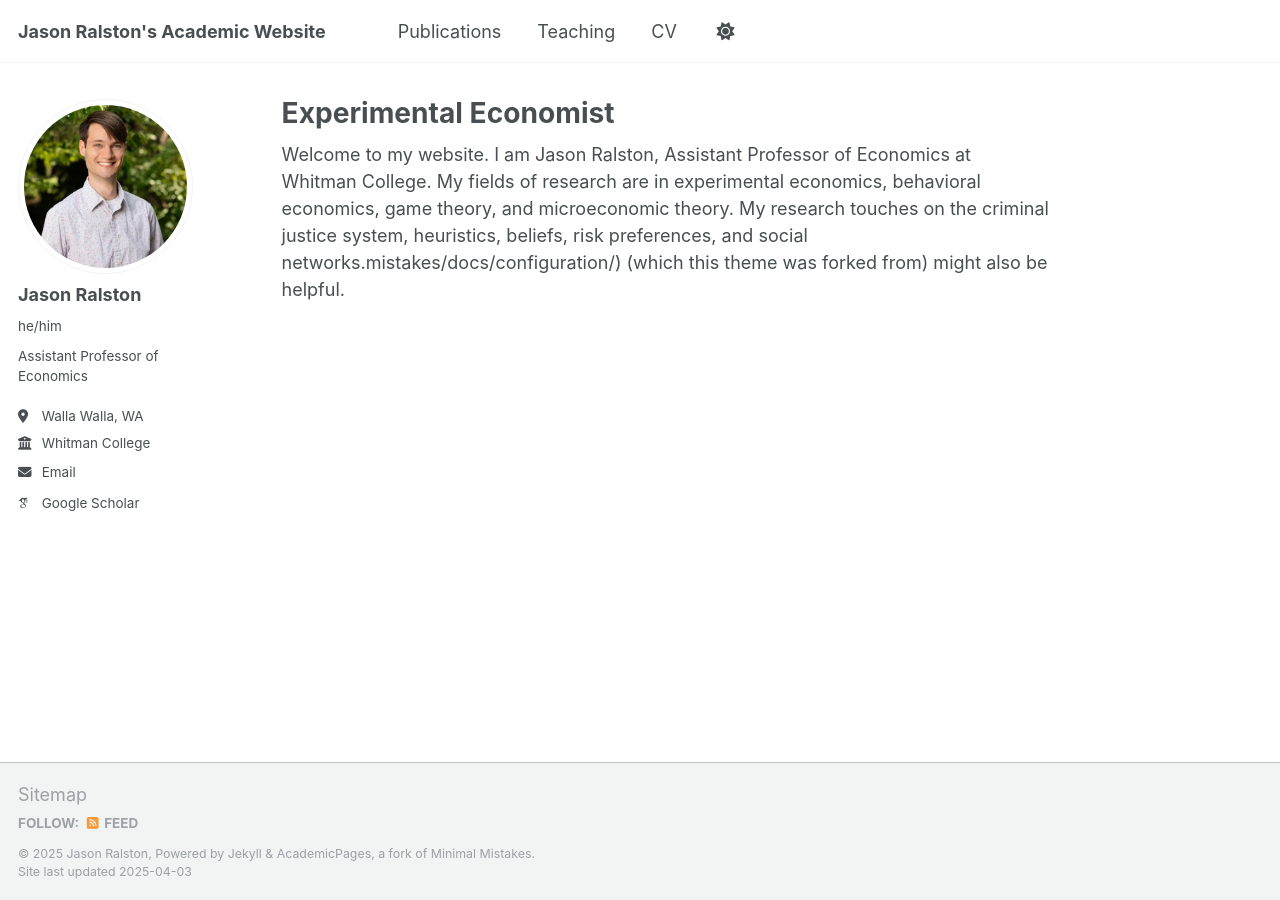
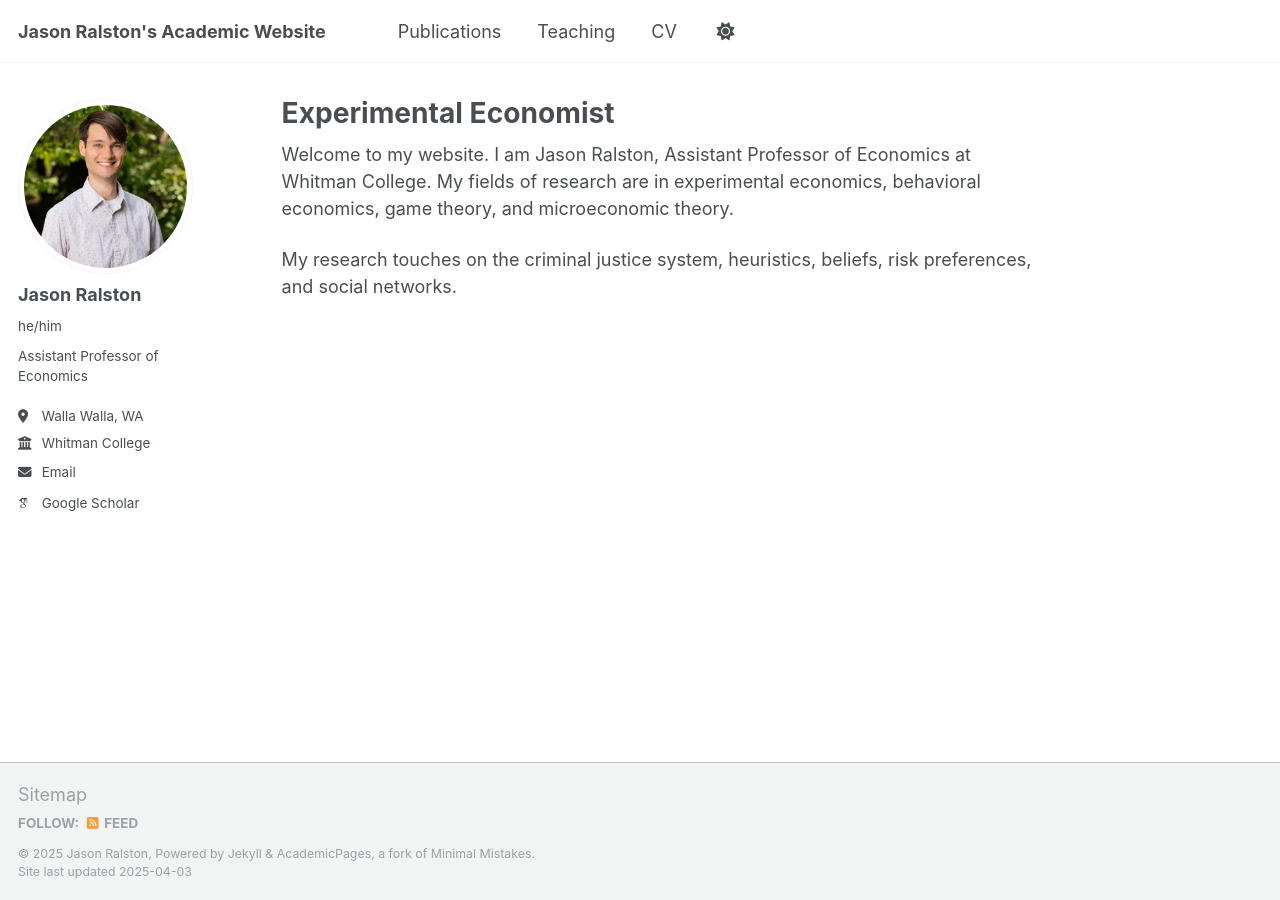
Before and after one commit to jasonralston/jasonralston.github.io, a Jekyll site: the page built from _pages/about.md, in a window 1280 px wide. Built offline with Jekyll 4.4.1, drawn with Linux system fonts in a browser that asks for light colours; some web fonts are replaced.

Commit message:
Update about.md

```diff
--- a/_pages/about.md
+++ b/_pages/about.md
@@ -7,4 +7,6 @@ redirect_from:
   - /about.html
 ---
 
-Welcome to my website. I am Jason Ralston, Assistant Professor of Economics at Whitman College. My fields of research are in experimental economics, behavioral economics, game theory, and microeconomic theory. My research touches on the criminal justice system, heuristics, beliefs, risk preferences, and social networks.mistakes/docs/configuration/) (which this theme was forked from) might also be helpful.
+Welcome to my website. I am Jason Ralston, Assistant Professor of Economics at Whitman College. My fields of research are in experimental economics, behavioral economics, game theory, and microeconomic theory.
+
+My research touches on the criminal justice system, heuristics, beliefs, risk preferences, and social networks.
```
